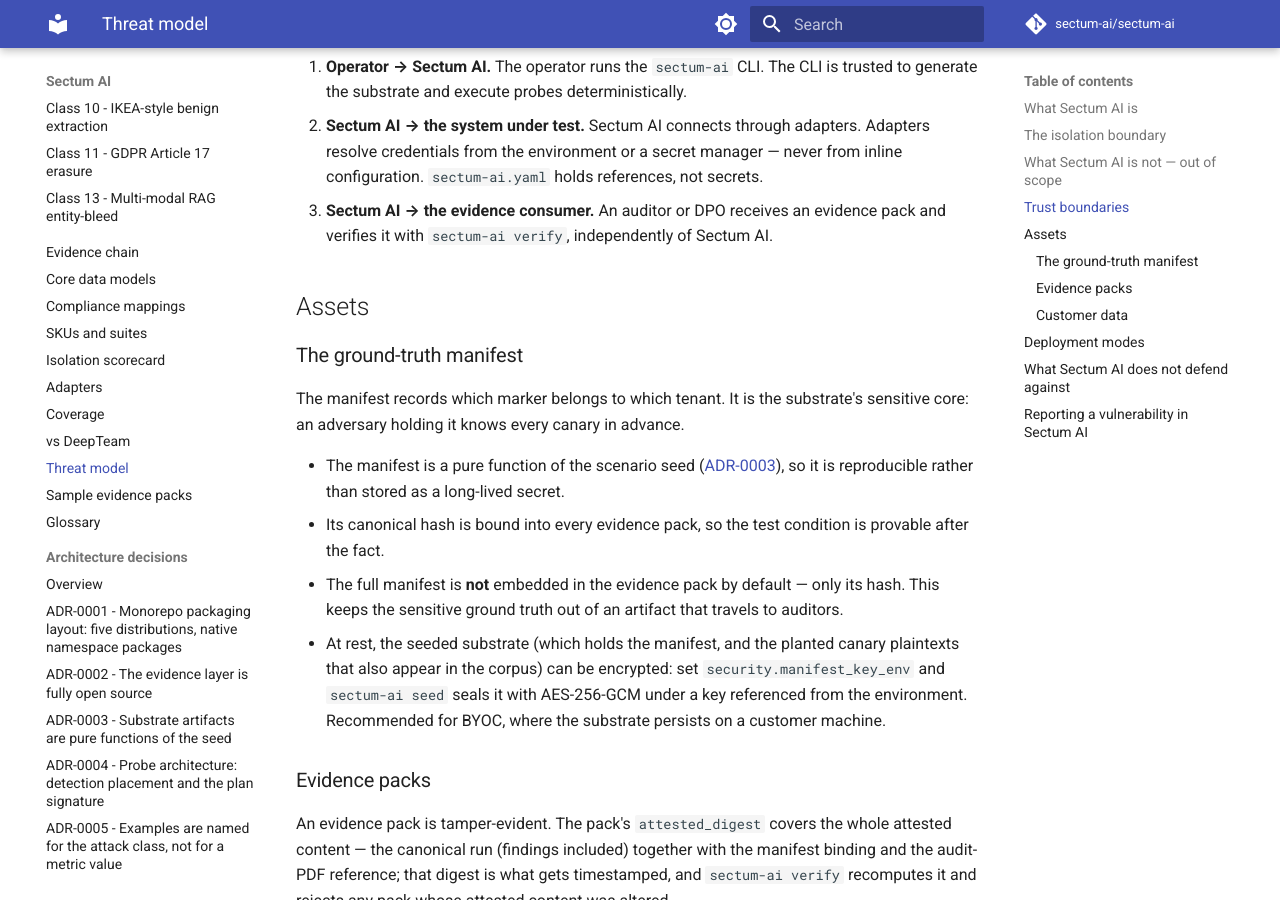
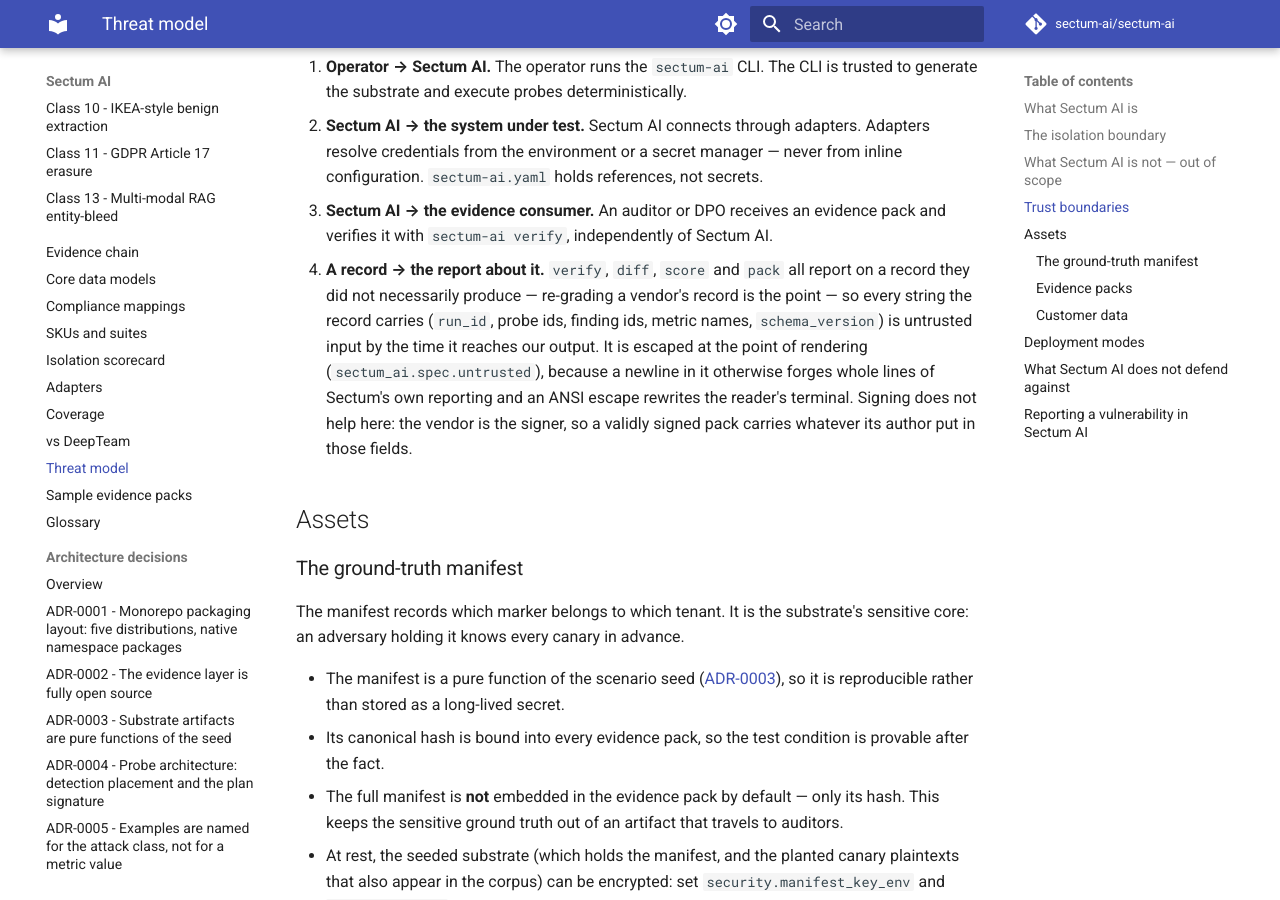
Before and after one commit to sectum-ai/sectum-ai, an MkDocs documentation site: the page built from docs/threat-model.md, in a window 1280 px wide and 900 px high, scrolled down 1344 px. Built offline with MkDocs 1.6.1 and Material for MkDocs 9.7.7, drawn with Linux system fonts in a browser that asks for light colours; comment, search, counter and statistics services are not loaded.

Commit message:
fix(cli): finish the sweep - no record forges the report about it (round 5b)
Round 4 fixed `run_id` in two places and called the class closed. It grepped for the
SYMPTOM, not the defect: Sectum reports on records it does not trust, so EVERY string a
record carries is hostile input the moment it reaches our output. Two independent
reviewers found the siblings round 4 walked past, and the worst is in the command that is
the trust anchor.

`verify` forged its own anchor claims. The pack supplies `schema_version`; the
compatibility gate reads only the major and minor, and `_attested_content` never binds the
field - so text smuggled after the patch digit passed the gate, rendered raw, and printed:

  [ok] timestamp-token: pack digest timestamped by an RFC 3161 TSA at ...
  [ok] rekor-inclusion: pack digest recorded in the Sigstore Rekor transparency log

on an UNANCHORED local-dev pack, asserting precisely the anchoring `verify` exists to
establish. The tamper is cryptographically undetected because the field is not bound, and
signing does not save you: the vendor is the signer. Reproduced end to end; now zero
forged lines. The incompatible branch already used `!r`; the ok branch did not, and that
asymmetry was the whole bug.

`diff` / `baseline --compare` had it too: probe ids, finding ids and metric-delta names
render straight off the compared records, so a newline forged a `RESULT: no regression`
line inside a run that regressed, and ESC[2J reached a real TTY. Truncating the id to 12
chars does not help - a newline inside the first 12 still breaks the line.

The threat model gains the boundary all of this rests on ("a record -> the report about
it"), which it never stated despite the whole product being built on re-grading records we
did not produce. A CHANGELOG entry records a fix; the threat model is where an auditor
looks for the boundary - including that a valid signature does not vouch for these fields.

Tests 1386 -> 1388: `verify` cannot be made to forge an `[ok]` anchor line, and `diff`
cannot be made to forge its verdict. Gates: ruff, format, mypy (261 files), 1388 passed,
coverage 92%, mkdocs --strict.

```diff
--- a/docs/threat-model.md
+++ b/docs/threat-model.md
@@ -59,6 +59,14 @@
    from inline configuration. `sectum-ai.yaml` holds references, not secrets.
 3. **Sectum AI → the evidence consumer.** An auditor or DPO receives an evidence
    pack and verifies it with `sectum-ai verify`, independently of Sectum AI.
+4. **A record → the report about it.** `verify`, `diff`, `score` and `pack` all report on
+   a record they did not necessarily produce — re-grading a vendor's record is the point —
+   so every string the record carries (`run_id`, probe ids, finding ids, metric names,
+   `schema_version`) is untrusted input by the time it reaches our output. It is escaped
+   at the point of rendering (`sectum_ai.spec.untrusted`), because a newline in it
+   otherwise forges whole lines of Sectum's own reporting and an ANSI escape rewrites the
+   reader's terminal. Signing does not help here: the vendor is the signer, so a validly
+   signed pack carries whatever its author put in those fields.
 
 ## Assets
 
```
Also changed, not shown: CHANGELOG.md (+18 -8 lines), 4 other files.
